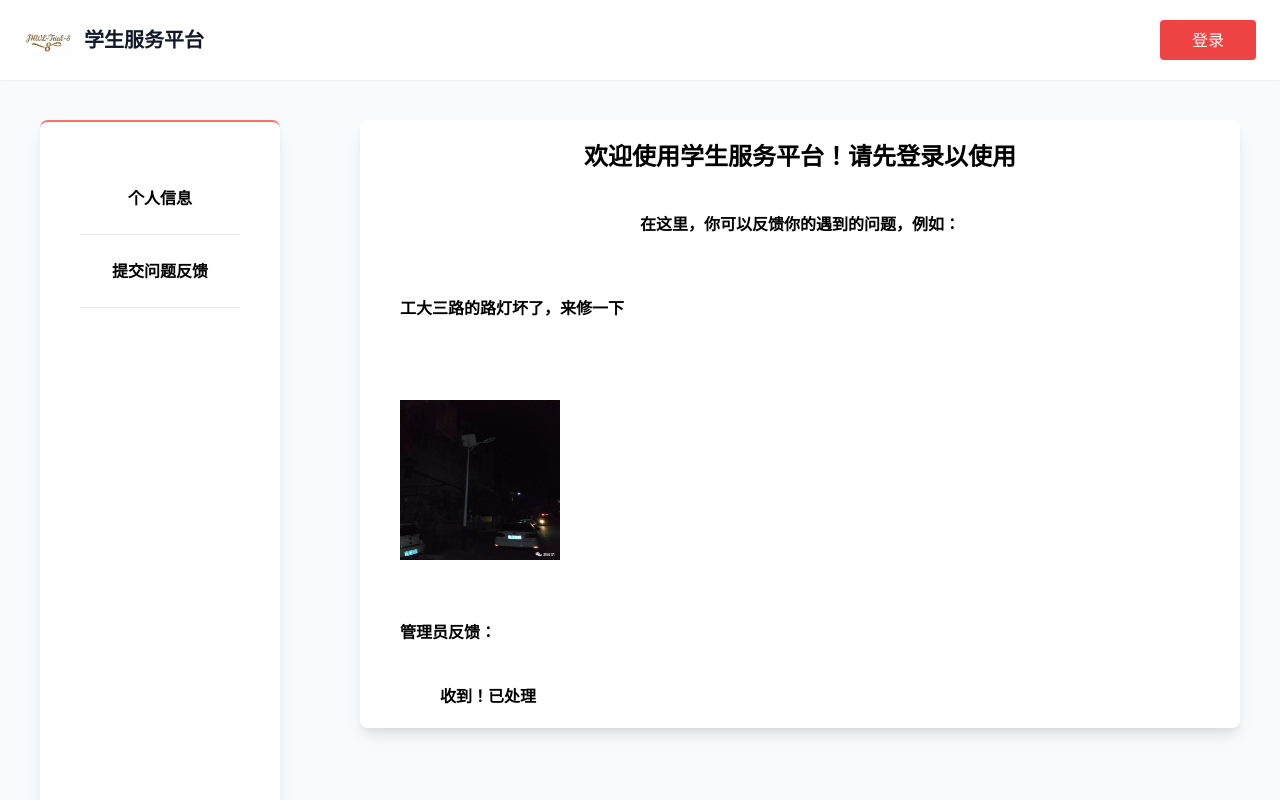
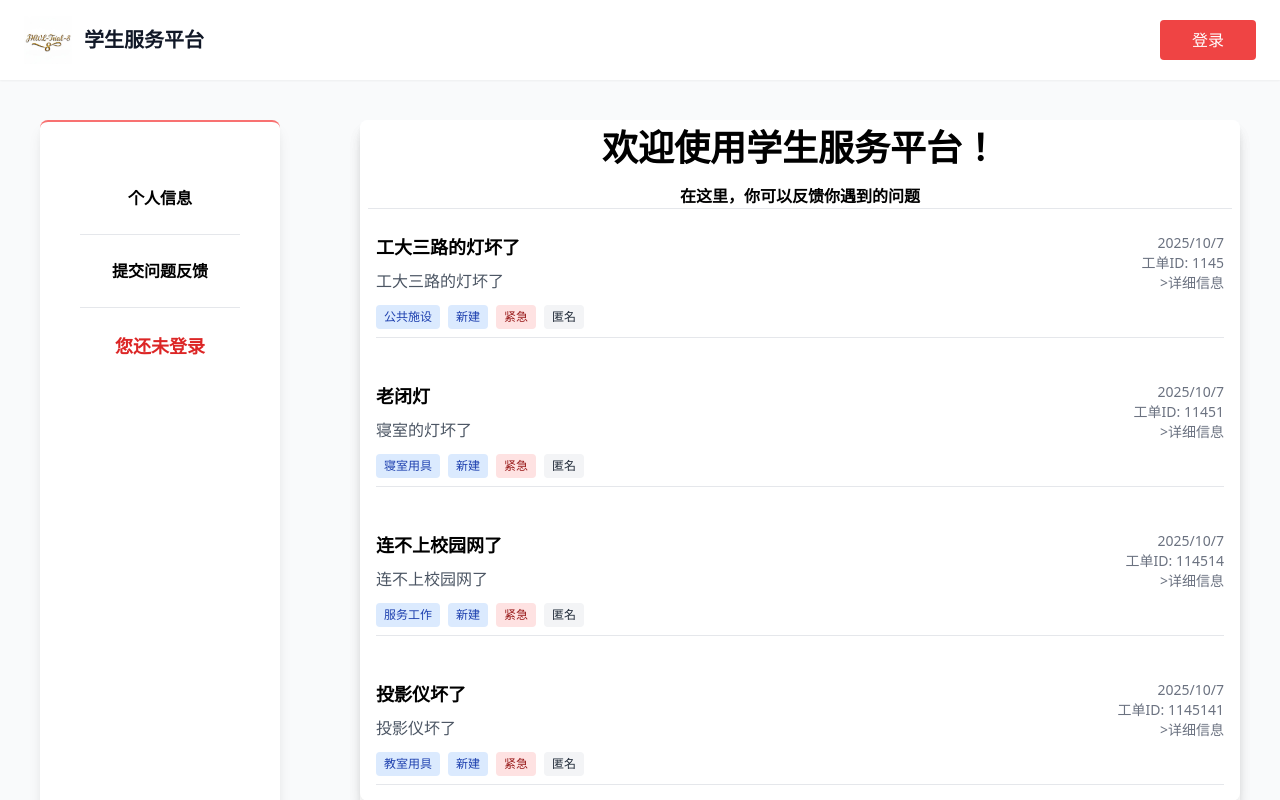
Before and after one commit to JHWL-Trial-8/Student-Services-Platform-Frontend, a Vue app: page / in a window 1280 px wide. Shown: the top 800 px of the page. Built offline with nearby package versions, Linux system fonts and the light colour scheme; the HTML template or start-up script is replaced by a standard one.

Commit message:
feat:把反馈历史的界面复制了过来当主页，看起来不错

```diff
--- a/src/components/HomePage.vue
+++ b/src/components/HomePage.vue
@@ -25,16 +25,149 @@
                 <hr>
                 <div class="py-4 my-2 text-center font-semibold">提交问题反馈</div><!--边栏内容示例，但是没有绑定页面跳转内容-->
                 <hr><!--分割线-->
+                <div class="py-4 my-2 text-center font-semibold text-red-600 text-lg">您还未登录</div>
                 </div>
                 </div>
                 <div class="flex-1 p-10">
                 <div class="h-auto w-auto bg-white rounded-lg shadow-lg"><!--主体内容显示示例-->
-                    <div class="p-5 h-auto w-auto text-center text-2xl font-semibold">欢迎使用学生服务平台！请先登录以使用</div>
-                    <div class="p-5 h-auto w-auto text-center font-semibold">在这里，你可以反馈你的遇到的问题，例如：</div>
-                    <div class="p-10 h-auto w-auto font-semibold">工大三路的路灯坏了，来修一下</div>
-                    <div class="p-10"><img class="w-40 h-40" src="../assets/f7d80737abdeffba9d69d7d0758e22f9.jpeg" alt="图片"></div><!--随机挑的图片-->
-                    <div class="px-10 py-5 h-auto w-auto font-semibold">管理员反馈：</div>
-                    <div class="px-20 py-5 h-auto w-auto font-semibold">收到！已处理</div>
+                    <div class="h-auto w-auto bg-white rounded-lg shadow-lg"><!--主体内容，反馈的历史记录及通知-->
+                    <div class=" font-semibold text-black text-center p-2 text-4xl">欢迎使用学生服务平台！</div>
+                    <div class=" font-semibold text-black text-center p-2 text-1xl">在这里，你可以反馈你遇到的问题<hr></div>
+                        <div class="rounded p-4 mb-3">
+                            <div class="flex justify-between items-start">
+                                <div class="flex-1">
+                                    <h3 class="text-lg font-semibold mb-2">工大三路的灯坏了</h3>
+                                    <p class="text-gray-600 mb-3">工大三路的灯坏了</p>
+                                    <div class="flex flex-wrap gap-2 mb-2">
+                                        <span class="px-2 py-1 bg-blue-100 text-blue-800 text-xs rounded">
+                                            公共施设
+                                        </span>
+                                        <span class="bg-blue-100 text-blue-800 px-2 py-1 text-xs rounded">
+                                            新建
+                                        </span>
+                                        <span class="px-2 py-1 bg-red-100 text-red-800 text-xs rounded">
+                                            紧急
+                                        </span>
+                                        <span class="px-2 py-1 bg-gray-100 text-gray-800 text-xs rounded">
+                                            匿名
+                                        </span>
+                                    </div>
+                                </div>
+
+                                <div class="text-right text-sm text-gray-500 ml-4">
+                                    <div>2025/10/7</div>
+                                    <div>工单ID: 1145</div>
+                                    <button>>详细信息</button>
+                                </div>
+                            </div>
+                            <hr>
+                        </div>
+                        <div class="rounded p-4 mb-3">
+                            <div class="flex justify-between items-start">
+                                <div class="flex-1">
+                                    <h3 class="text-lg font-semibold mb-2">老闭灯</h3>
+                                    <p class="text-gray-600 mb-3">寝室的灯坏了</p>
+                                    <div class="flex flex-wrap gap-2 mb-2">
+                                        <span class="px-2 py-1 bg-blue-100 text-blue-800 text-xs rounded">
+                                            寝室用具
+                                        </span>
+                                        <span class="bg-blue-100 text-blue-800 px-2 py-1 text-xs rounded">
+                                            新建
+                                        </span>
+                                        <span class="px-2 py-1 bg-red-100 text-red-800 text-xs rounded">
+                                            紧急
+                                        </span>
+                                        <span class="px-2 py-1 bg-gray-100 text-gray-800 text-xs rounded">
+                                            匿名
+                                        </span>
+                                    </div>
+                                </div>
+
+                                <div class="text-right text-sm text-gray-500 ml-4">
+                                    <div>2025/10/7</div>
+                                    <div>工单ID: 11451</div>
+                                    <button>>详细信息</button>
+                                </div>
+                            </div>
+                            <hr>
+                        </div>
+                        <div class="rounded p-4 mb-3">
+                            <div class="flex justify-between items-start">
+                                <div class="flex-1">
+                                    <h3 class="text-lg font-semibold mb-2">连不上校园网了</h3>
+                                    <p class="text-gray-600 mb-3">连不上校园网了</p>
+                                    <div class="flex flex-wrap gap-2 mb-2">
+                                        <span class="px-2 py-1 bg-blue-100 text-blue-800 text-xs rounded">
+                                            服务工作
+                                        </span>
+                                        <span class="bg-blue-100 text-blue-800 px-2 py-1 text-xs rounded">
+                                            新建
+                                        </span>
+                                        <span class="px-2 py-1 bg-red-100 text-red-800 text-xs rounded">
+                                            紧急
+                                        </span>
+                                        <span class="px-2 py-1 bg-gray-100 text-gray-800 text-xs rounded">
+                                            匿名
+                                        </span>
+                                    </div>
+                                </div>
+
+                                <div class="text-right text-sm text-gray-500 ml-4">
+                                    <div>2025/10/7</div>
+                                    <div>工单ID: 114514</div>
+                                    <button>>详细信息</button>
+                                </div>
+                            </div>
+                            <hr>
+                        </div>
+                        <div class="rounded p-4 mb-3">
+                            <div class="flex justify-between items-start">
+                                <div class="flex-1">
+                                    <h3 class="text-lg font-semibold mb-2">投影仪坏了</h3>
+                                    <p class="text-gray-600 mb-3">投影仪坏了</p>
+                                    <div class="flex flex-wrap gap-2 mb-2">
+                                        <span class="px-2 py-1 bg-blue-100 text-blue-800 text-xs rounded">
+                                            教室用具
+                                        </span>
+                                        <span class="bg-blue-100 text-blue-800 px-2 py-1 text-xs rounded">
+                                            新建
+                                        </span>
+                                        <span class="px-2 py-1 bg-red-100 text-red-800 text-xs rounded">
+                                            紧急
+                                        </span>
+                                        <span class="px-2 py-1 bg-gray-100 text-gray-800 text-xs rounded">
+                                            匿名
+                                        </span>
+                                    </div>
+                                </div>
+
+                                <div class="text-right text-sm text-gray-500 ml-4">
+                                    <div>2025/10/7</div>
+                                    <div>工单ID: 1145141</div>
+                                    <button>>详细信息</button>
+                                </div>
+                            </div>
+                            <hr>
+                        </div>
+                </div><!--主体内容，反馈的历史记录及通知-->
+                <div class="px-6 py-4 border-t border-gray-200"><!--分页组件-->
+                    <div class="flex items-center justify-between">
+                        <div class="text-sm text-gray-700">
+                            第 1 页，共 1 页
+                        </div>
+                        <div class="flex space-x-2">
+                            <button  class="px-3 py-1 border border-gray-300 rounded-md
+                                text-sm font-medium text-gray-700 bg-white hover:bg-gray-50 disabled:opacity-50 disabled:cursor-not-allowed">
+                                上一页
+                            </button>
+                            <button
+                                class="px-3 py-1 border border-gray-300 rounded-md text-sm font-medium text-gray-700 bg-white
+                                hover:bg-gray-50 disabled:opacity-50 disabled:cursor-not-allowed">
+                                下一页
+                            </button>
+                        </div>
+                    </div>
+                </div>
                 </div>
             </div>
         </div>
```
